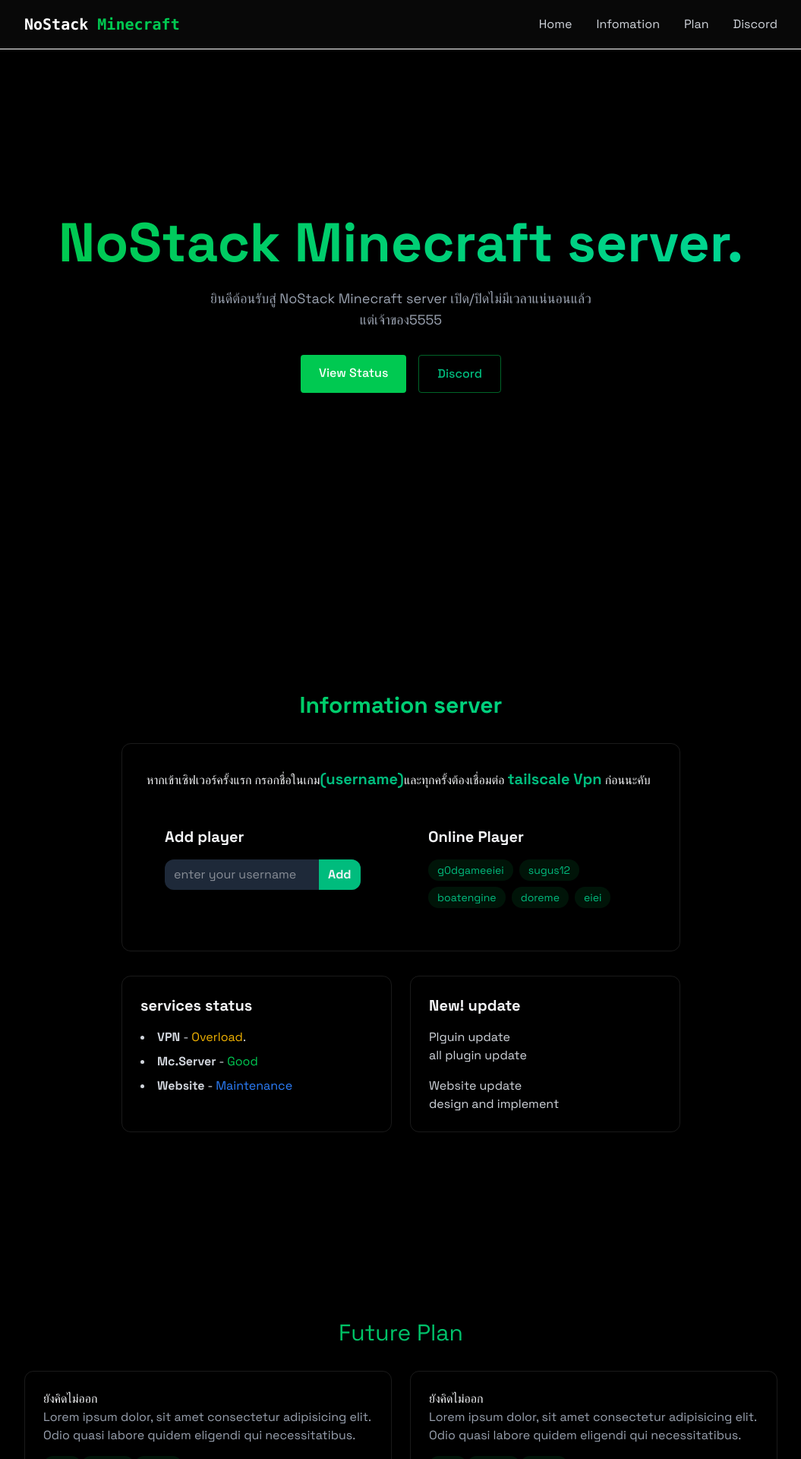
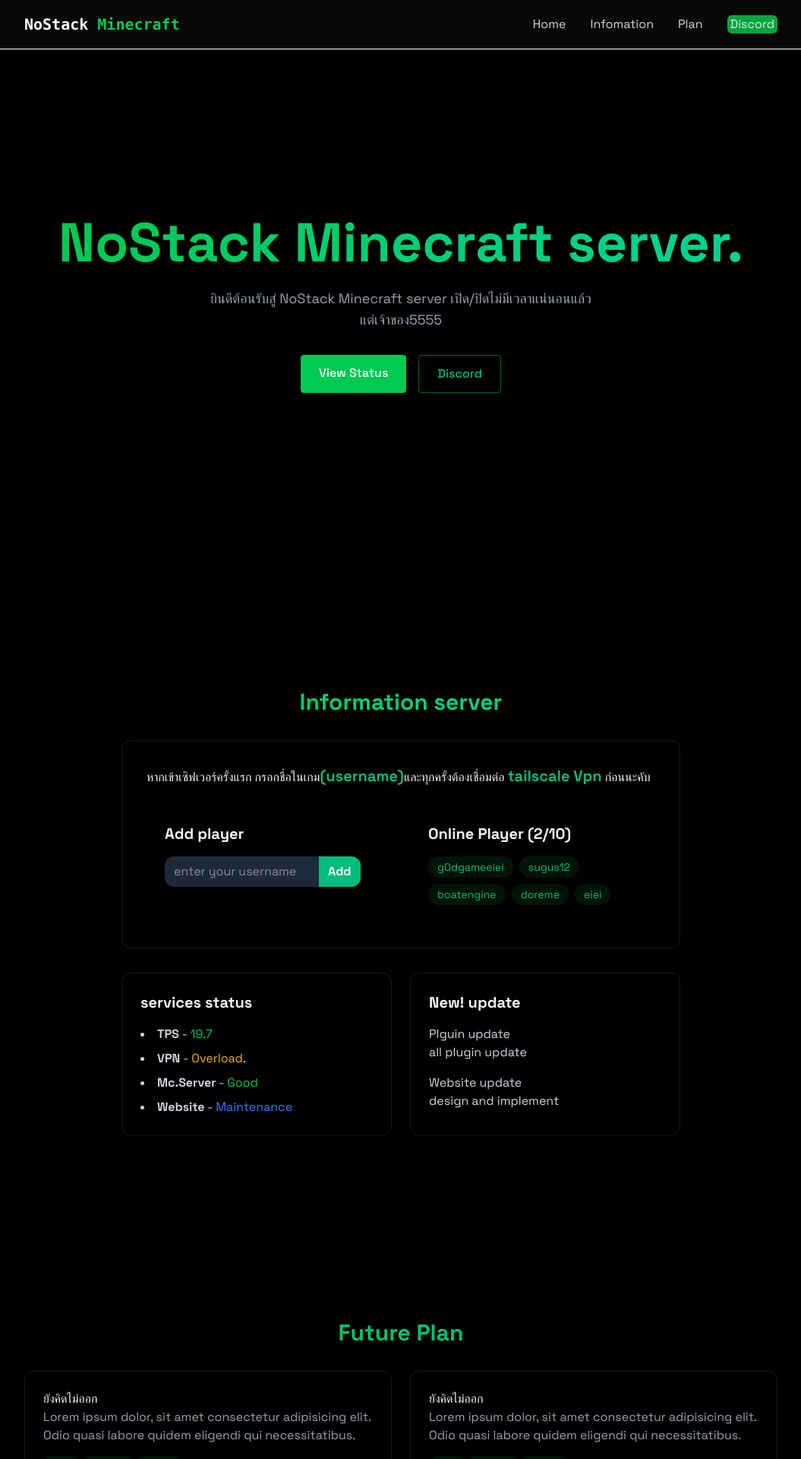
Before and after one commit to boatengine/reweb-mc, a React (Vite) app: page / in a window 1280 px wide. Shown: the top 1920 px of the page at 76% size, without its empty margins (112-1167 px from the left). Built offline with nearby package versions, Linux system fonts and the light colour scheme.

Commit message:
edit design

```diff
--- a/src/components/Navbar.jsx
+++ b/src/components/Navbar.jsx
@@ -39,7 +39,7 @@
             </a>
             <a
               href="#discord"
-              className="text-gray-300 hover:text-white transition-colors"
+              className="bg-green-600 px-1 rounded-md text-gray-200 hover:text-white transition-colors"
             >
               Discord
             </a>
--- a/src/components/sections/Information.jsx
+++ b/src/components/sections/Information.jsx
@@ -50,7 +50,7 @@
               </div>
             </div>
             <div className="rounded-xl p-6 hover:-translate-y-1 transition-all">
-              <h3 className="text-xl font-bold mb-4">Online Player</h3>
+              <h3 className="text-xl font-bold mb-4">Online Player (2/10)</h3>
               <div className="flex flex-wrap gap-2">
                 {allWhitelist.map((t, k) => (
                   <span
@@ -70,6 +70,10 @@
           <div className="p-6 rounded-xl border-white/10 border  hover:-translate-y-1 transition-all">
             <h3 className="text-xl font-bold mb-4">services status</h3>
             <ul className="list-disc list-inside text-gray-300 space-y-2">
+              <li>
+                <strong> TPS </strong> -{" "}
+                <span className="text-green-500">19.7</span>
+              </li>
               <li>
                 <strong> VPN </strong> -{" "}
                 <span className="text-yellow-500">Overload</span>.
--- a/src/components/sections/Projects.jsx
+++ b/src/components/sections/Projects.jsx
@@ -7,7 +7,7 @@
       className="min-h-screen flex items-center justify-center py-20"
     >
       <div className="max-w-5xl mx-auto px-4">
-        <h2 className="text-3xl fond-bold mb-8 bg-gradient-to-r from-green-500 to-emerald-500 bg-clip-text text-transparent text-center">
+        <h2 className="text-3xl font-bold mb-8 bg-gradient-to-r from-green-500 to-emerald-500 bg-clip-text text-transparent text-center">
           Future Plan
         </h2>
         <div className="grid grid-cols-1 md:grid-cols-2 gap-6">
```
